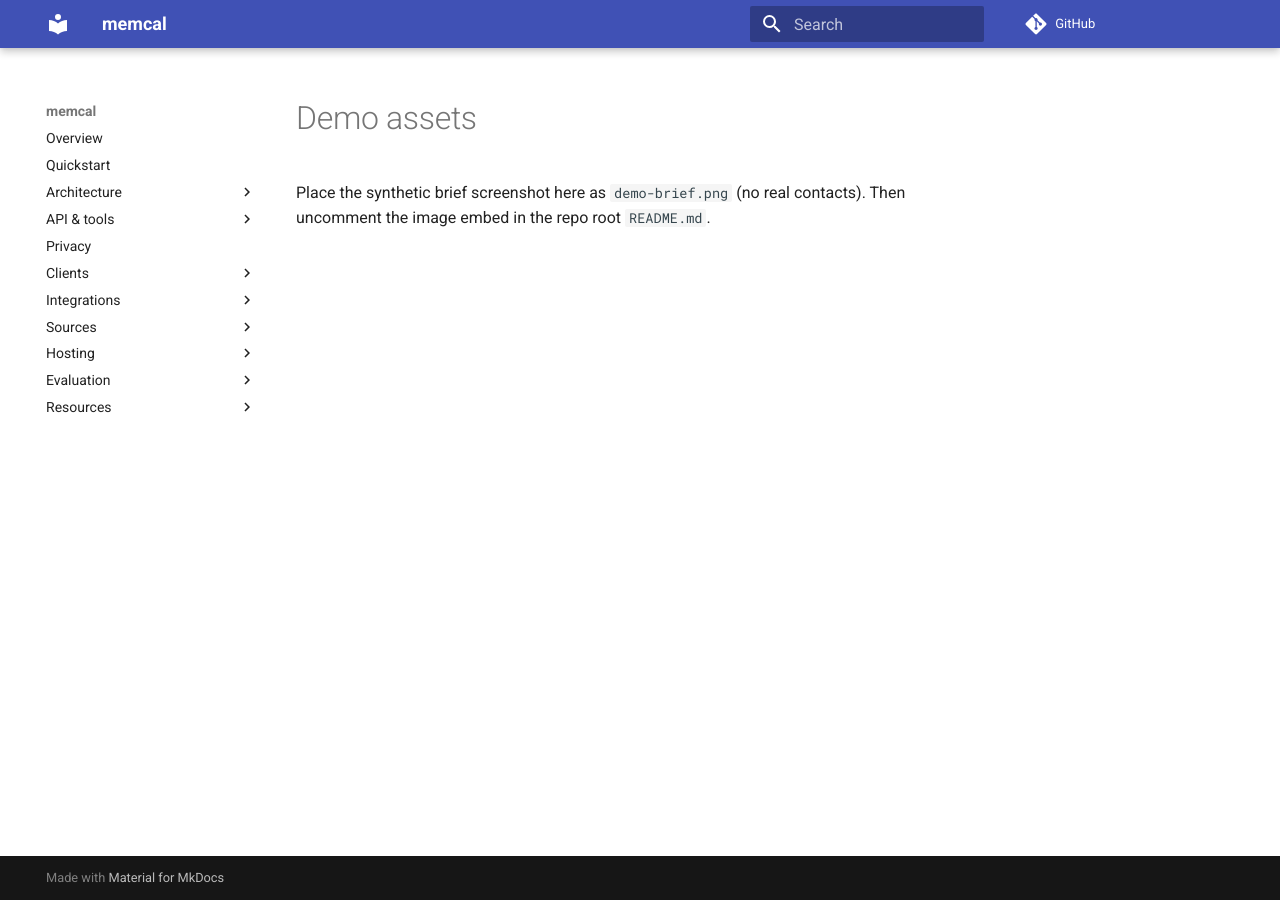
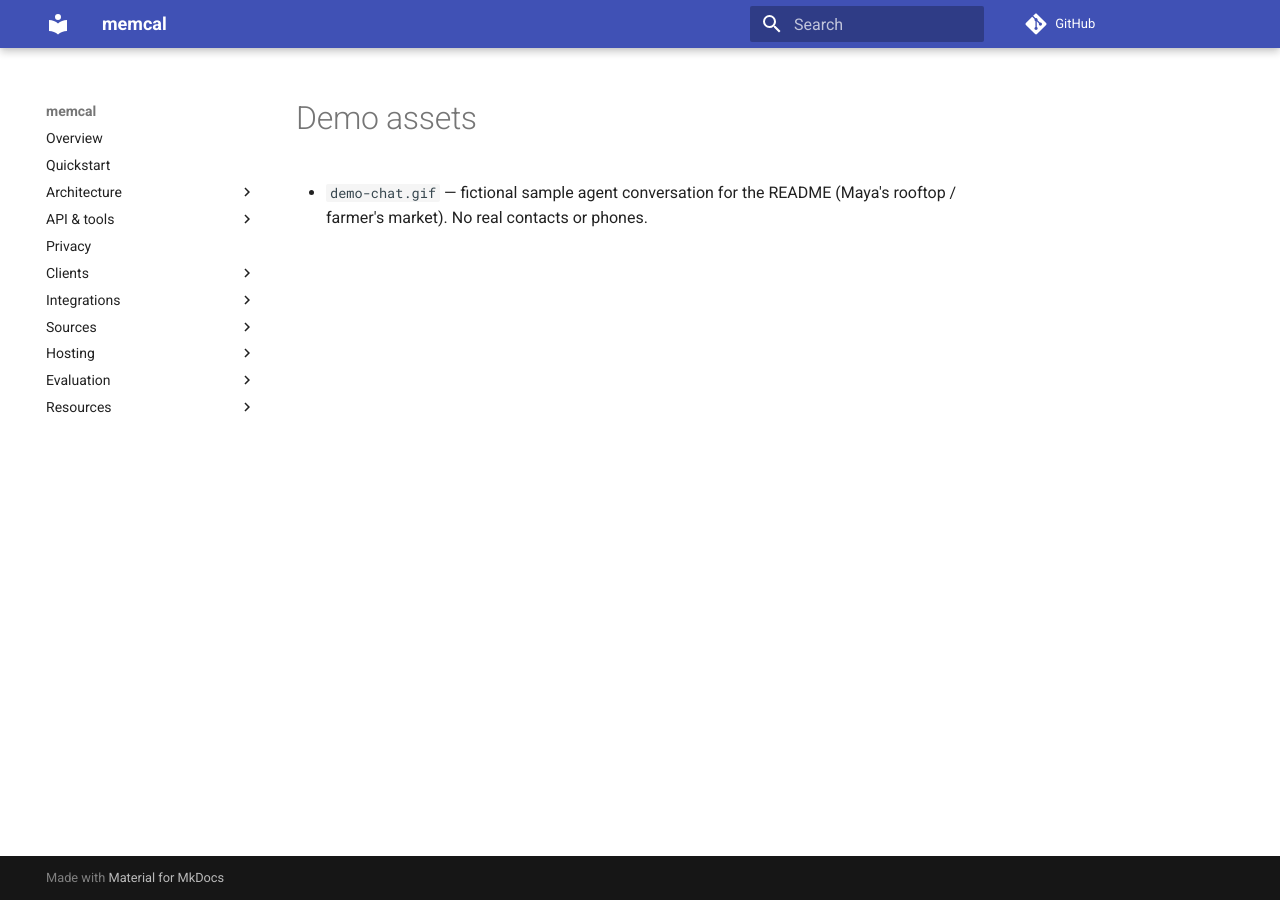
Before and after one commit to cuuush/memcal, an MkDocs documentation site: the page built from docs/assets/README.md, in a window 1280 px wide. Built offline with MkDocs 1.6.1 and Material for MkDocs 9.7.7, drawn with Linux system fonts in a browser that asks for light colours; comment, search, counter and statistics services are not loaded.

Commit message:
Replace README demo with fictional chat GIF
Drop AI brief PNG. Add compact typed Messages-style loop using only
CoS fictional weekend script (Maya rooftop / farmer's market / Denver).

```diff
--- a/docs/assets/README.md
+++ b/docs/assets/README.md
@@ -1,4 +1,4 @@
 # Demo assets
 
-Place the synthetic brief screenshot here as `demo-brief.png` (no real contacts).
-Then uncomment the image embed in the repo root `README.md`.
+- `demo-chat.gif` — fictional sample agent conversation for the README
+  (Maya's rooftop / farmer's market). No real contacts or phones.
```
Also changed, not shown: README.md (+1 -1 lines), docs/assets/demo-brief.png (deleted), docs/assets/demo-chat.gif (added).
